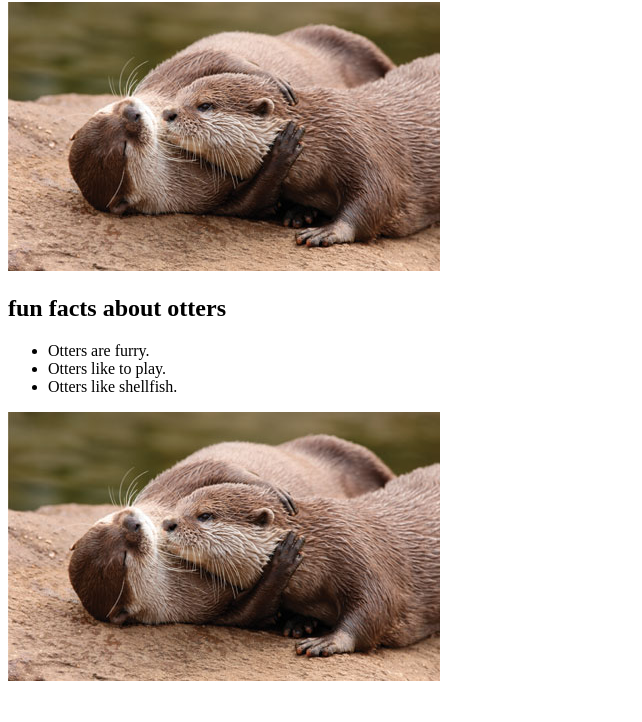
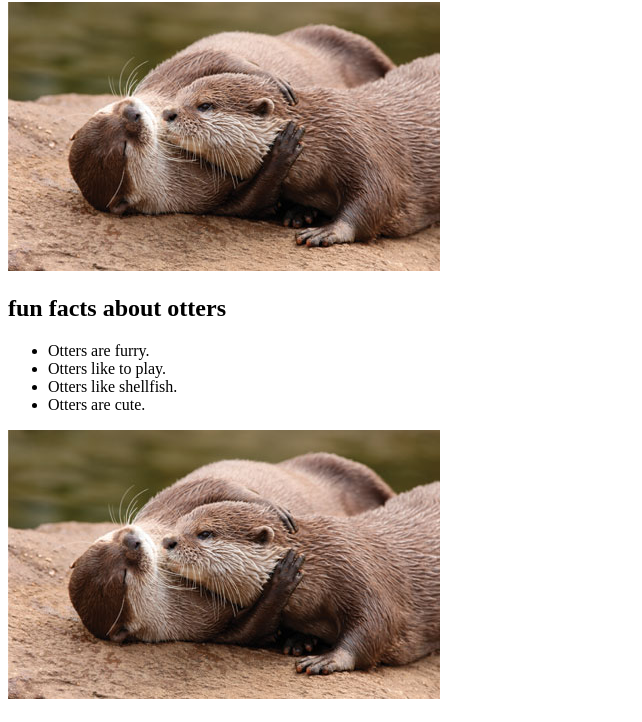
Before and after one commit to etmoore/otters, a plain HTML site: page index.html in a window 1280 px wide. Shown: the part 78-800 px from the top of the page, without its empty margins (0-642 px from the left). Drawn offline with Linux system fonts and the light colour scheme.

Commit message:
and they're cute!

```diff
--- a/index.html
+++ b/index.html
@@ -13,6 +13,7 @@
     <li>Otters are furry.</li>
     <li>Otters like to play.</li>
     <li>Otters like shellfish.</li>
+    <li>Otters are cute.</li>
   </ul>
 
   <img src="images/otter.jpg" alt="">
```
